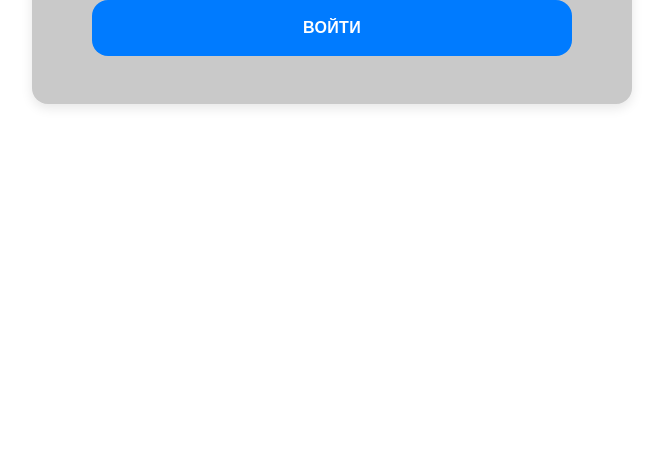
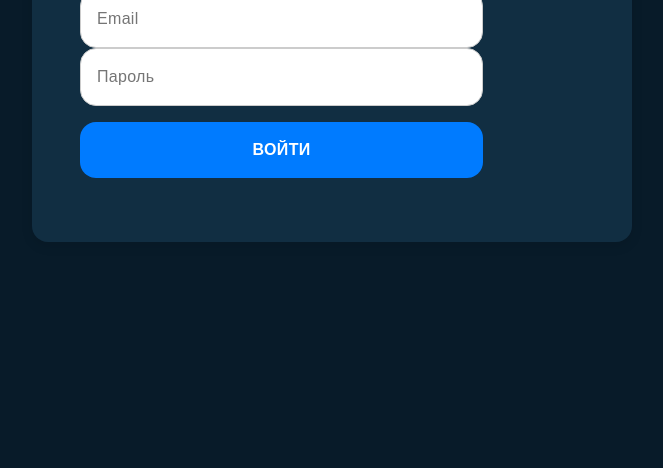
Before and after one commit to AlexburtT/vibe-coding, a plain HTML site: page index.html in a window 1280 px wide. Shown: the part 332-800 px from the top of the page, without its empty margins (308-971 px from the left). Drawn offline with Linux system fonts and the light colour scheme.

Commit message:
update css

```diff
--- a/index.html
+++ b/index.html
@@ -3,14 +3,14 @@
 	<head>
 		<meta charset="UTF-8" />
 		<meta name="viewport" content="width=device-width, initial-scale=1.0" />
+		<link rel="icon" href="favicon.ico" type="image/x-icon" />
 		<title>Прогноз погоды</title>
 		<link rel="stylesheet" href="main.css" />
 		<script src="main.js" type="module"></script>
 	</head>
 	<body>
 		<main>
-			<h1>Прогноз погоды</h1>
-			<div class="conteiner" id="app"></div>
+			<div class="container" id="app"></div>
 		</main>
 	</body>
 </html>
--- a/main.css
+++ b/main.css
@@ -1,11 +1,15 @@
 :root {
-	--black: #000000;
-	--white: #ffffff;
-	--red: #880000;
+	--dark: #081b29;
+	--dark-light: #112e42;
+	--white: #ededed;
 	--grey: #c9c9c9;
 	--blue: #007bff;
-	--green: #00aa00;
-	--orange: #ff6600;
+
+	font-synthesis: none;
+	text-rendering: optimizeLegibility;
+	-webkit-font-smoothing: antialiased;
+	-moz-osx-font-smoothing: grayscale;
+	-webkit-text-size-adjust: 100%;
 }
 
 * {
@@ -24,10 +28,14 @@
 	hyphens: auto;
 	text-rendering: optimizeLegibility;
 	text-shadow: rgba(0, 0, 0, 0.01) 0px 0px 1px;
+	scroll-behavior: smooth;
 }
 
-main {
+body {
+	background-color: var(--dark);
 	height: 100dvh;
+	display: grid;
+	place-items: center;
 }
 
 h1 {
@@ -35,26 +43,6 @@ h1 {
 	font-weight: 900;
 	color: var(--blue);
 	text-align: center;
-}
-
-.form {
-	max-width: 600px;
-	width: 100%;
-	margin: auto;
-	display: flex;
-	flex-direction: column;
-	align-items: center;
-	padding: 2rem 0;
-	gap: 1rem;
-	background-color: var(--grey);
-	border-radius: 1rem;
-	box-shadow: rgba(0, 0, 0, 0.1) 0px 4px 12px;
-
-	h1 {
-		font-size: 2rem;
-		font-weight: 600;
-		color: white;
-	}
 }
 
 input[type="text"],
@@ -86,12 +74,17 @@ button:hover {
 }
 
 .container {
+	max-width: 600px;
 	display: flex;
 	flex-direction: column;
 	justify-content: center;
 	align-items: center;
 	gap: 1rem;
-	height: 100dvh;
+	background-color: var(--dark-light);
+	color: var(--white);
+	padding: 3rem;
+	border-radius: 1rem;
+	box-shadow: rgba(0, 0, 0, 0.1) 0px 4px 12px;
 
 	h1 {
 		font-size: 2rem;
@@ -102,4 +95,30 @@ button:hover {
 		font-size: 1.5rem;
 		font-weight: 400;
 	}
+
+	.moscow {
+		width: 100%;
+		mask-image: linear-gradient(
+			to bottom,
+			transparent,
+			var(--dark),
+			transparent
+		);
+	}
 }
+
+@media (width < 600px) {
+	.container {
+		padding: 2rem;
+		background: none;
+		box-shadow: none;
+
+		h1 {
+			font-size: 1.5rem;
+		}
+
+		p {
+			font-size: 1rem;
+		}
+	}
+}
--- a/main.js
+++ b/main.js
@@ -2,7 +2,7 @@ const app = document.getElementById('app');
 
 const showLogin = () => {
 	app.innerHTML = `
-		<form class="form">
+		<form class="contaiter">
         	<h1>Авторизация</h1>
         	<input type="text" id="email" placeholder="Email" required />
        		<input type="password" id="password" placeholder="Пароль" required />
@@ -61,12 +61,12 @@ const showDashboard = async () => {
 	const data = await res.json();
 
 	app.innerHTML = `
-    <div class="container">
+	<img class="moscow" src="moscow.jpg" alt="Москва" />
       <h1>Прогноз погоды в Москве</h1>
+	  <img src="https://openweathermap.org/img/wn/${data.weather[0].icon}@2x.png" alt="Погода" />
       <p>🌡 Температура: ${Math.round(data.main.temp)} °C</p>
       <p>☁️ Условия: ${data.weather[0].description}</p>
       <p>🌬 Скорость ветра: ${data.wind.speed} м/с</p>
-    </div>
   `;
 }
 
```
Also changed, not shown: favicon.ico (added), moscow.jpg (added), 1 other file.
